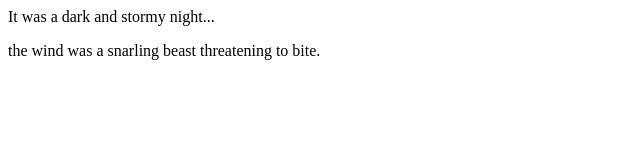
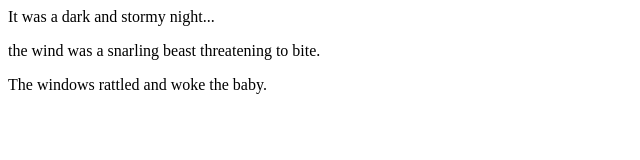
Before and after one commit to cloisholman/fireside-story-, a plain HTML site: page index.html in a window 1280 px wide. Shown: the whole page, without its empty margins (0-640 px from the left). Drawn offline with Linux system fonts and the light colour scheme.

Commit message:
added third line of story

```diff
--- a/index.html
+++ b/index.html
@@ -2,5 +2,6 @@
   <body>
     <p>It was a dark and stormy night...</p>
       <p>the wind was a snarling beast threatening to bite.</p>
+      <p>The windows rattled and woke the baby. </p>
   </body>
 </html>
```
